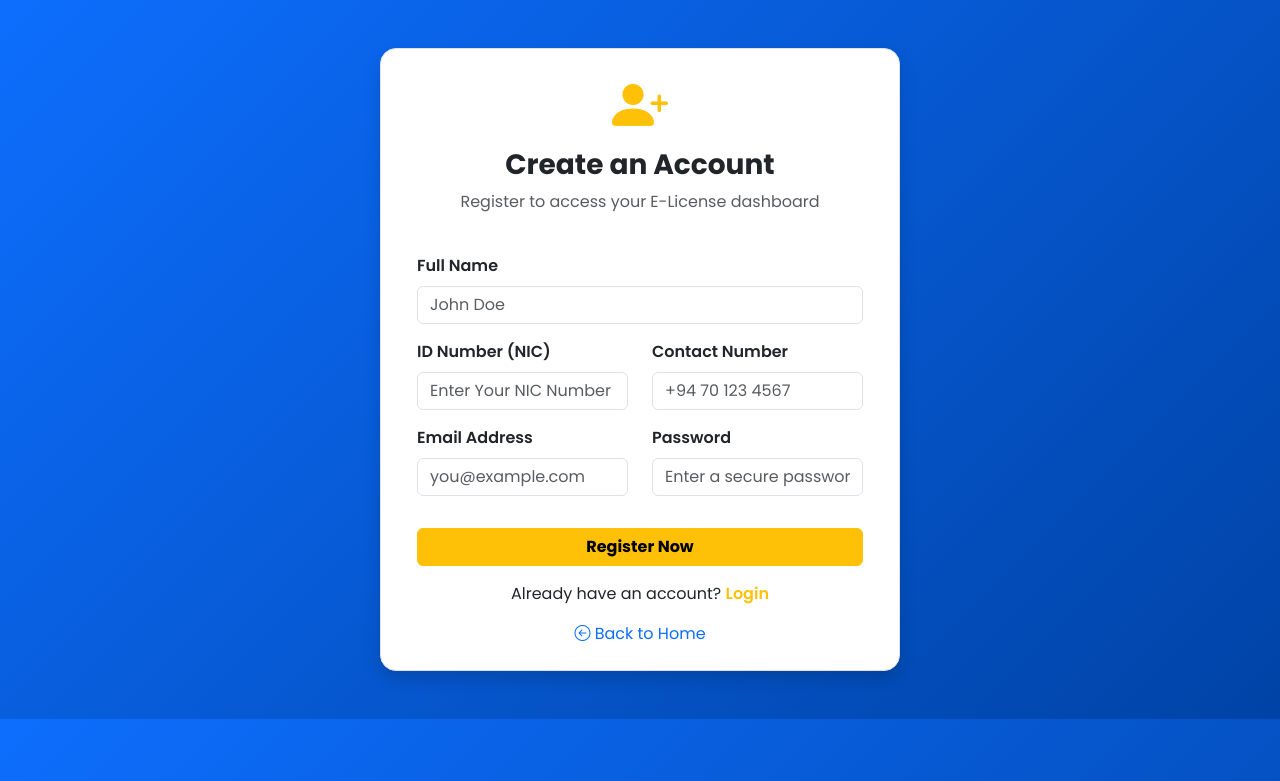
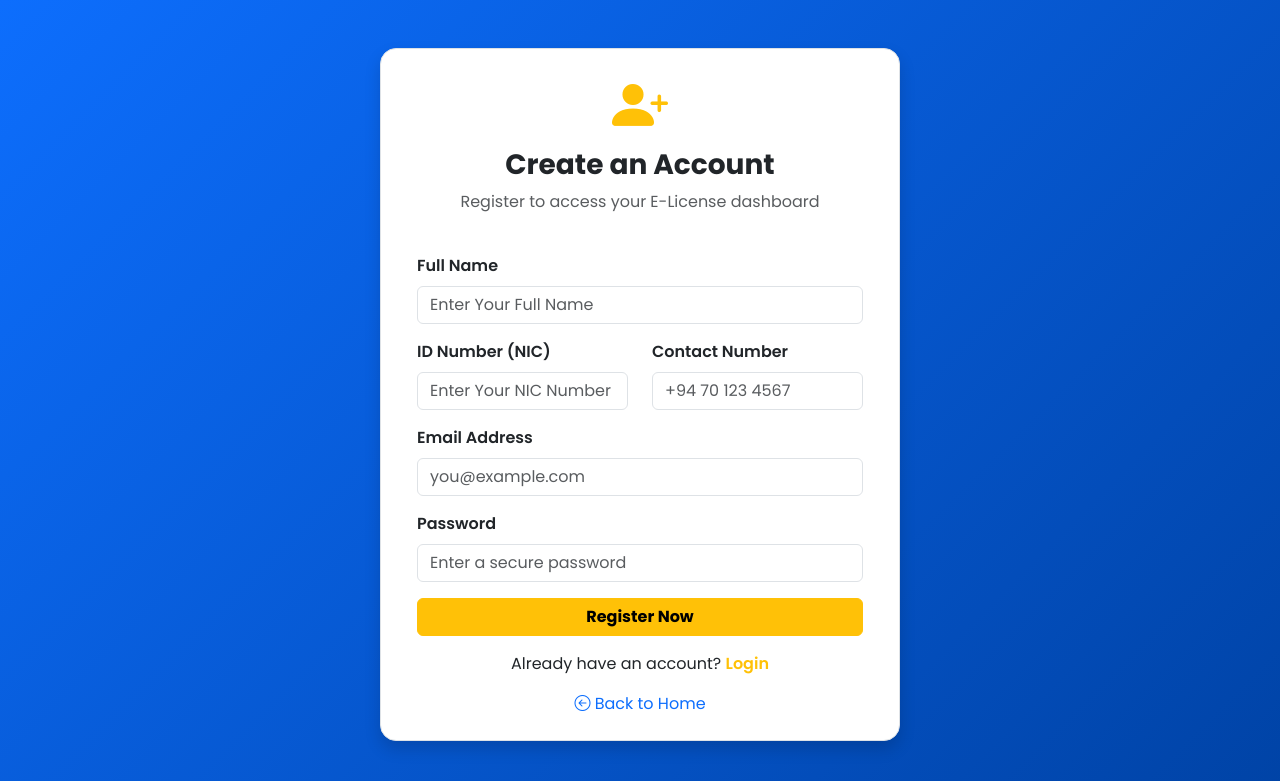
Before and after one commit to DinodDeshanjana/Elicense-System, a PHP site: page /register.php in a window 1280 px wide. Shown: the top 781 px of the page. Run offline with PHP 8.4, Linux system fonts and the light colour scheme; some libraries are stand-ins or nearby versions.

Commit message:
Update register.php

```diff
--- a/register.php
+++ b/register.php
@@ -87,6 +87,7 @@ $conn->close();
     .box-area {
       border-radius: 12px;
     }
+
   </style>
 </head>
 <body class="register-body">
@@ -111,7 +112,7 @@ $conn->close();
 
         <div class="mb-3">
           <label class="form-label fw-semibold">Full Name</label>
-          <input type="text" name="fullname" class="form-control" placeholder="John Doe" required>
+          <input type="text" name="fullname" class="form-control" placeholder="Enter Your Full Name" required>
         </div>
 
         <div class="row">
@@ -125,15 +126,14 @@ $conn->close();
           </div>
         </div>
 
-        <div class="row">
-          <div class="col-md-6 mb-3">
+     <div class="mb-3">
         <label class="form-label fw-semibold">Email Address</label>
        <input type="email" name="email" class="form-control" placeholder="you@example.com" required>
       </div>
-          <div class="col-md-6 mb-3">
+
+      <div class="mb-3">
       <label class="form-label fw-semibold">Password</label>
       <input type="password" name="password" class="form-control" placeholder="Enter a secure password" required>
-          </div>
       </div>
 
         <div class="d-grid mt-3">
```
Lines whose indentation alone changed are shown as unchanged.
